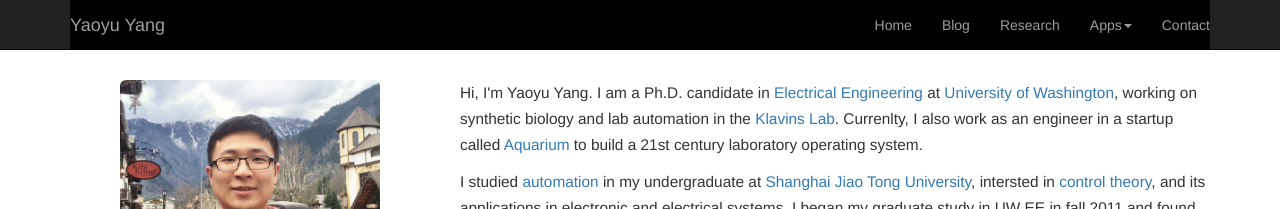
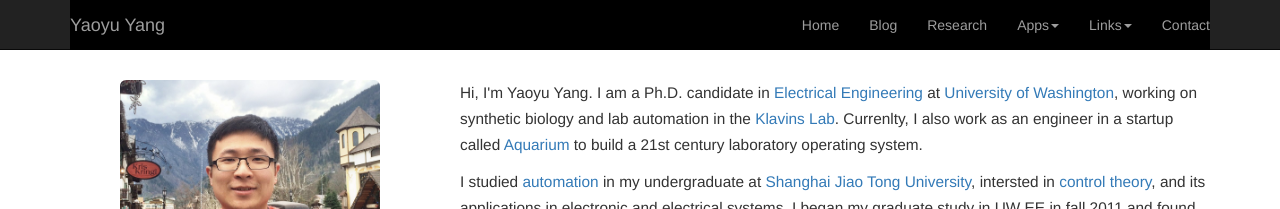
Before and after one commit to yaoyuyang/yaoyuyang.github.io, a Jekyll site: the page built from index.html, in a window 1280 px wide. Shown: the top 209 px of the page. Built offline with Jekyll 4.4.1, drawn with Linux system fonts in a browser that asks for light colours; nearby versions of some CDN libraries.

Commit message:
add links to Aquarium and Dian Bridal

```diff
--- a/_includes/header.html
+++ b/_includes/header.html
@@ -41,6 +41,13 @@
                <li><a href="#">Portfolio 2</a></li> -->
              </ul>
            </li>
+           <li class="dropdown">
+             <a href="/apps" class="dropdown-toggle" data-toggle="dropdown">Links<b class="caret"></b></a>
+             <ul class="dropdown-menu">
+               <li><a href="http://www.aquarium.bio/" target="_blank">Aquarium</a></li>
+               <li><a href="http://dianbridal.com/" target="_blank">Dian Bridal</a></li>
+             </ul>
+           </li>
            <!-- <li><a href="/referral">Referral</a></li> -->
            <li><a href="/contact">Contact</a></li>
          </ul>
```
Also changed, not shown: 5 other files.
